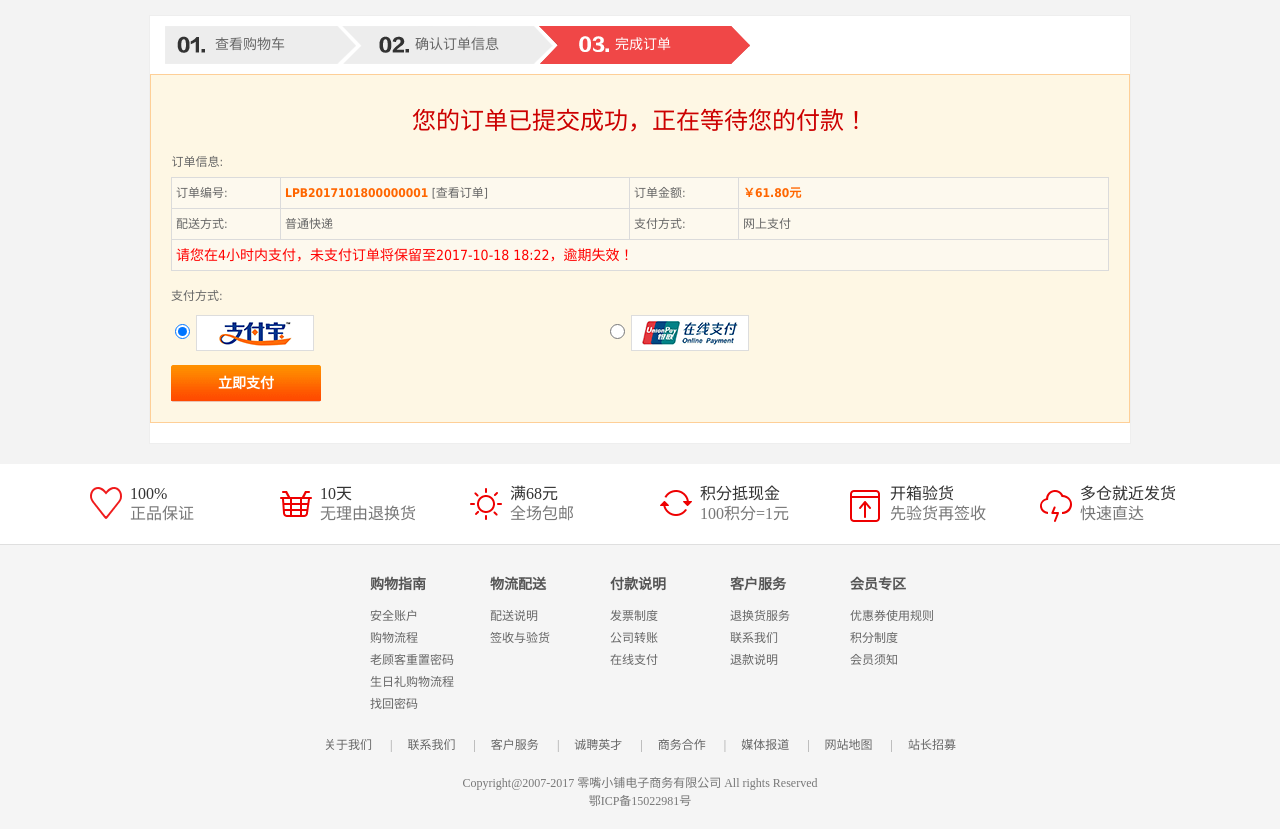
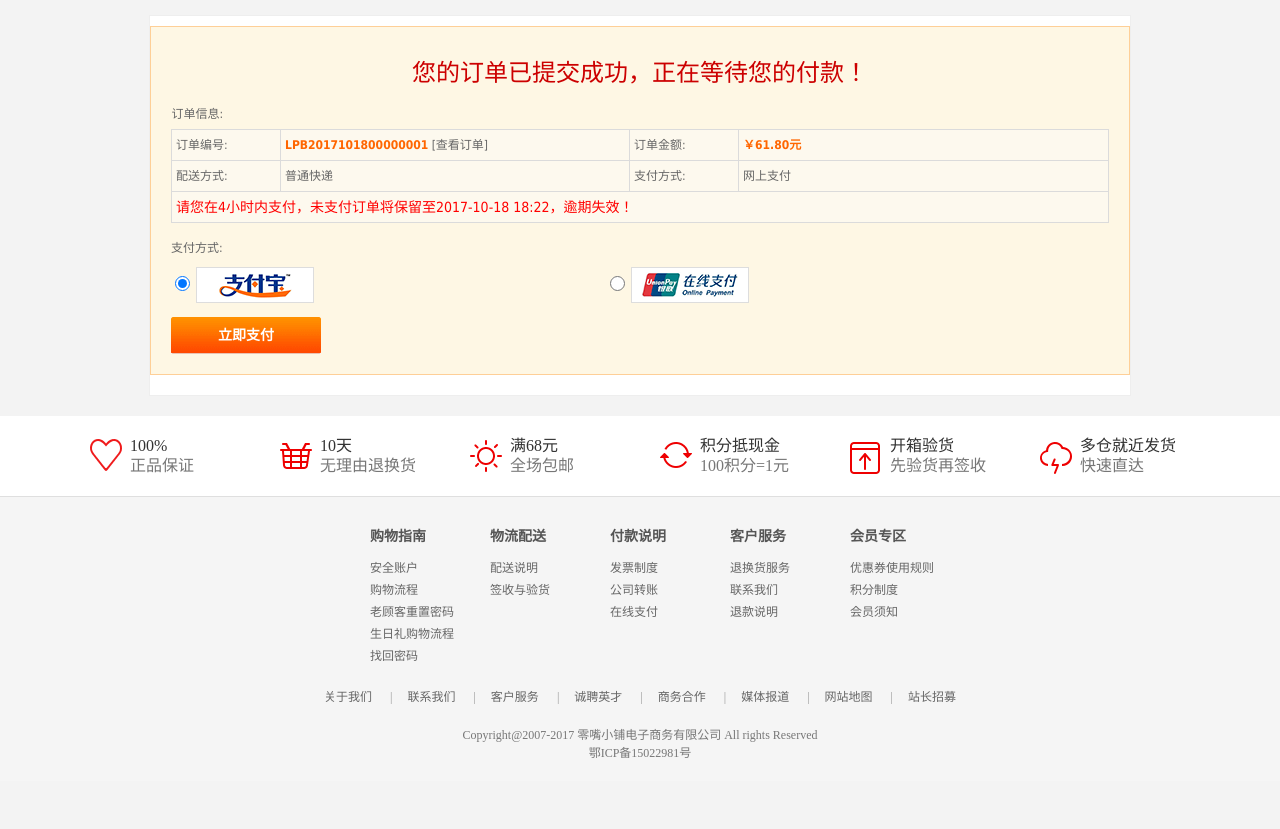
Before and after one commit to Wellme94/lzxp, a Java web app: page /lzxp/paymoney.jsp in a window 1280 px wide. Shown: the part 174-1003 px from the top of the page. After the commit the page ends 932 px from the top, so only its background shows below. Run offline with Tomcat 11, a stand-in JSP engine, Linux system fonts and the light colour scheme; some libraries are stand-ins or nearby versions.

Commit message:
2017年10月18日15:33:44

```diff
--- a/lzxp/WebContent/paymoney.jsp
+++ b/lzxp/WebContent/paymoney.jsp
@@ -137,13 +137,6 @@ $(function () {
 			<a href="javascript:;" id="other">选择其它支付方式</a>
 		</div>
 		<div class="span24">
-			<div class="step step3">
-				<ul>
-					<li>查看购物车</li>
-					<li>确认订单信息</li>
-					<li class="current">完成订单</li>
-				</ul>
-			</div>
 			<div class="result">
 						<div class="title">您的订单已提交成功，正在等待您的付款！</div>
 
```
